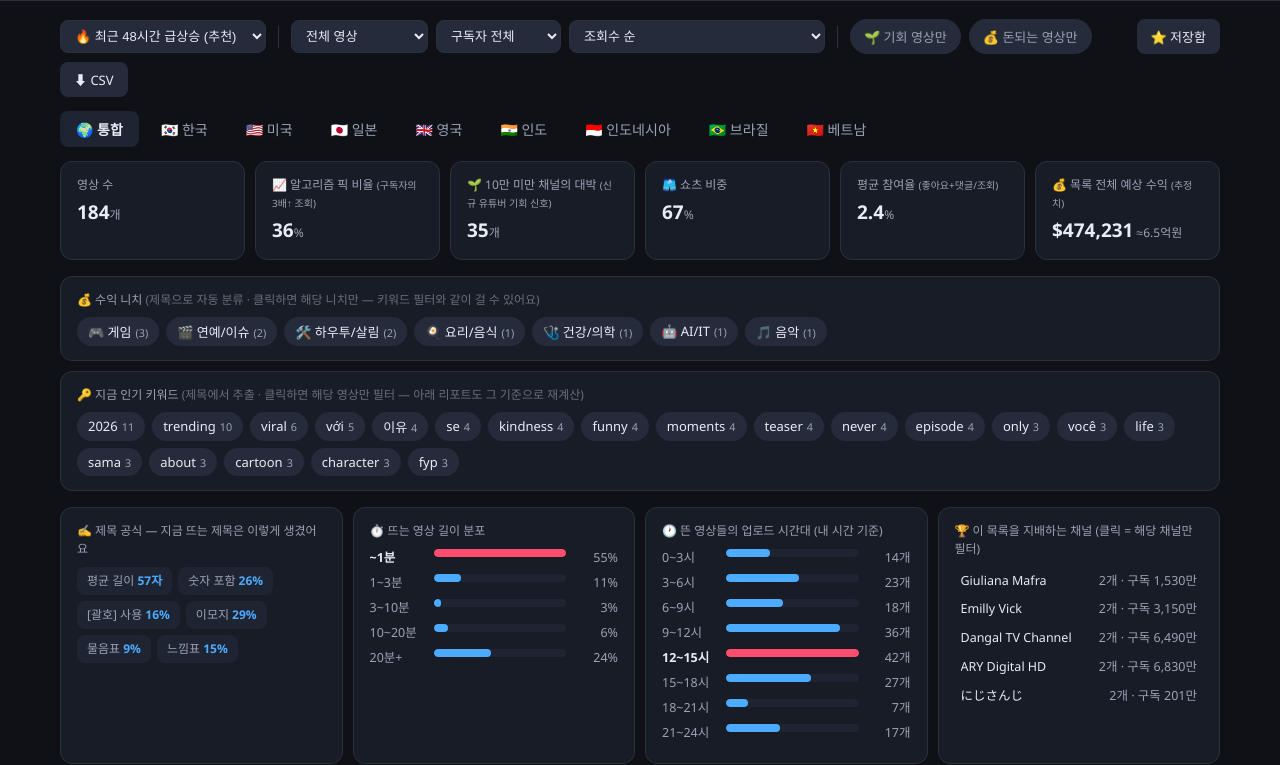
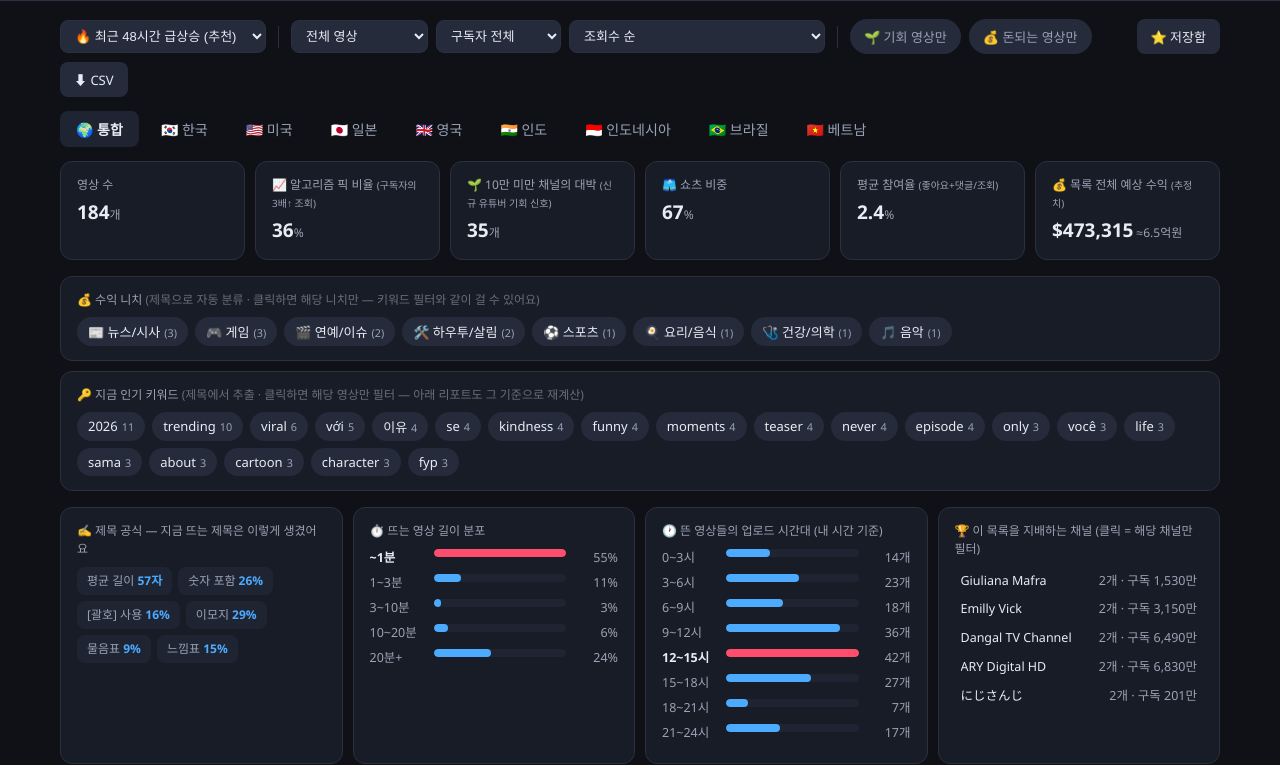
Before and after one commit to moonsujin0309/yt-trend, a plain HTML site: page index.html in a window 1280 px wide. Shown: the part 71-836 px from the top of the page. Drawn offline with Linux system fonts and the light colour scheme.

Commit message:
니치 사전 보정 — ai 오탐 제거 + 뉴스/스포츠 니치 추가
실데이터에서 2글자 영문 약어 부분매칭이 구조적으로 깨지는 걸 확인했고
(베트남어 Ai Cap=이집트가 AI/IT로 잡혀 축구 영상이 수익순 61위 상승),
급상승 미분류율이 93%로 사실상 분류가 작동하지 않는 상태였다.

- tech: 'ai' 제거. 대신 오탐 없는 명시 키워드로 대체
  (인공지능/챗gpt/gpt/클로드/claude/제미나이/gemini/미드저니/midjourney
   + 한국어 조사 결합형 ai로·ai가·ai는·ai 툴·ai 영상 — 부분매칭이라 안전)
- news(0.8)·sports(0.9) 니치 추가. 배율만 보면 crime(0.7) 위지만,
  사건·논란이 뉴스보다 먼저 잡혀야 해서 의도적으로 crime 아래에 배치
- 영문 복수형 매칭을 s? 에서 (e?s)? 로 확장 (matches/olympics)
  matchmaking·newsletter·stockholm 은 여전히 단어 경계가 차단

미분류율: hot 93% -> 82.4%, hot+chart 86.8% -> 81.2%, 한글제목 80% -> 59.1%

Co-Authored-By: Claude Opus 5 <noreply@anthropic.com>

```diff
--- a/index.html
+++ b/index.html
@@ -289,7 +289,7 @@ const USD_KRW = 1380; // ← 환율 갱신 지점
 const NICHE = [
  {id:'money', name:'💰 재테크/투자',   mul:2.2, kw:['주식','투자','부동산','재테크','코인','비트코인','적금','연금','대출','금리','월급','부업','절세','세금','경제','증권','배당','etf','수익률','stock','invest','crypto','bitcoin','finance','dividend','passive income','side hustle']},
  {id:'health',name:'🩺 건강/의학',     mul:1.9, kw:['건강','의학','병원','질병','다이어트','영양제','수술','의사','혈압','당뇨','통증','운동법','health','doctor','disease','diet','supplement','workout']},
- {id:'tech',  name:'🤖 AI/IT',        mul:1.9, kw:['ai','인공지능','챗gpt','프로그래밍','코딩','개발','노션','엑셀','자동화','아이폰','갤럭시','앱추천','chatgpt','coding','software','automation','iphone','gadget','tech']},
+ {id:'tech',  name:'🤖 AI/IT',        mul:1.9, kw:['인공지능','챗gpt','클로드','제미나이','미드저니','ai로','ai가','ai는','ai 툴','ai 영상','프로그래밍','코딩','개발','노션','엑셀','자동화','아이폰','갤럭시','앱추천','chatgpt','gpt','claude','gemini','midjourney','coding','software','automation','iphone','gadget','tech']},
  {id:'edu',   name:'📚 교육/커리어',   mul:1.7, kw:['공부','강의','영어','토익','수능','자격증','취업','면접','이직','연봉','생산성','study','english','learn','tutorial','course','career','productivity']},
  {id:'auto',  name:'🚗 자동차',        mul:1.5, kw:['자동차','시승','전기차','테슬라','신차','중고차','tesla','car review']},
  {id:'howto', name:'🛠️ 하우투/살림',   mul:1.4, kw:['만들기','정리','청소','수납','인테리어','꿀팁','diy','how to','life hack','organize']},
@@ -301,13 +301,18 @@ const NICHE = [
  {id:'pet',   name:'🐕 반려동물',       mul:0.85,kw:['강아지','고양이','반려','댕댕','냥이','puppy','kitten','pets']},
  {id:'enter', name:'🎬 연예/이슈',      mul:0.75,kw:['연예인','아이돌','드라마','예능','배우','가수','열애','결혼','kpop','idol','celebrity','drama']},
  {id:'crime', name:'🚨 사건사고',       mul:0.7, kw:['블랙박스','사고','사건','실화','논란','폭로','소름','cctv','accident','shocking']},
+ // ↓ news·sports는 배율만 보면 crime(0.7)보다 위여야 하지만, '사건'·'논란'이 '뉴스'보다 먼저 잡혀야 해서
+ //   의도적으로 crime 아래에 둔다 (사건사고 헤드라인이 전부 뉴스로 빨려들어가는 걸 막는 게 우선)
+ {id:'news',  name:'📰 뉴스/시사',      mul:0.8, kw:['뉴스','속보','논평','인터뷰','국회','대통령','정부','여당','야당','검찰','재판','발표','브리핑','현안','시사','news','breaking','president','government','election','politics','interview']},
+ {id:'sports',name:'⚽ 스포츠',         mul:0.9, kw:['축구','야구','농구','배구','골프','격투','ufc','하이라이트','경기','선수','감독','리그','월드컵','올림픽','football','soccer','baseball','basketball','highlights','match','league','world cup','olympic','nba','fifa']},
  {id:'game',  name:'🎮 게임',          mul:0.7, kw:['게임','롤','피파','마크','배그','로블록스','gaming','minecraft','roblox','gameplay']},
  {id:'music', name:'🎵 음악',          mul:0.5, kw:['뮤직비디오','커버','노래','가사','앨범','official mv','music video','cover song','lyrics']}
 ];
 NICHE.forEach(n=>{ // 영문 키워드는 단어 경계 정규식 하나로 미리 합쳐둔다 (렌더마다 새로 만들지 않도록)
   const ascii = n.kw.filter(w=>!/[^\x00-\x7F]/.test(w));
-  // 끝의 s?는 복수형(idols, recipes, gadgets)까지 잡기 위한 것 — stockholm 같은 오탐은 여전히 걸러진다
-  n._re  = ascii.length ? new RegExp('\\b(?:'+ascii.join('|')+')s?\\b','i') : null;
+  // 끝의 (e?s)?는 복수형(idols, recipes, matches)까지 잡기 위한 것 —
+  // stockholm·foodie·matchmaking·newsletter 같은 오탐은 단어 경계가 여전히 걸러낸다
+  n._re  = ascii.length ? new RegExp('\\b(?:'+ascii.join('|')+')(?:e?s)?\\b','i') : null;
   n._sub = n.kw.filter(w=>/[^\x00-\x7F]/.test(w));
 });
 function nicheOf(title){
```
